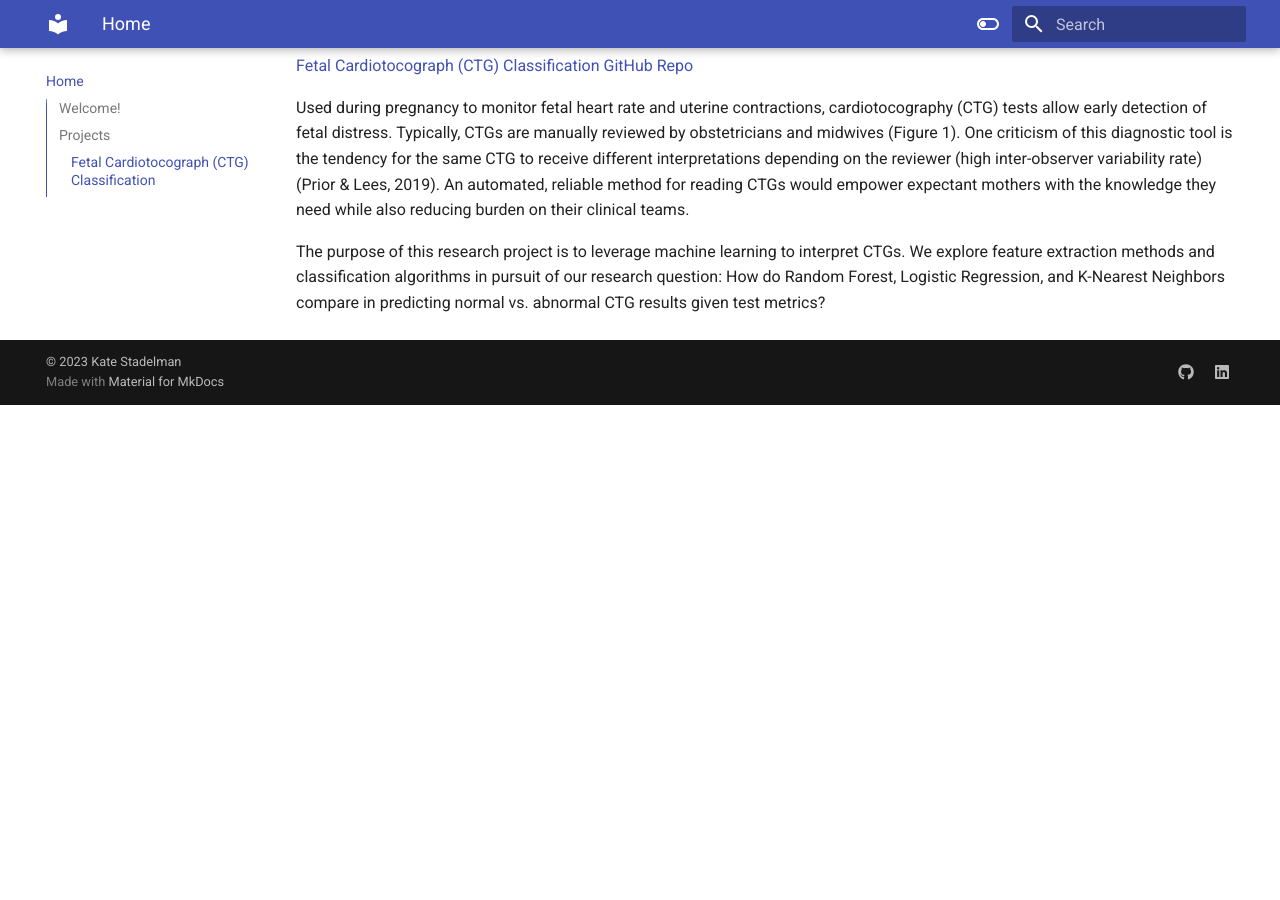
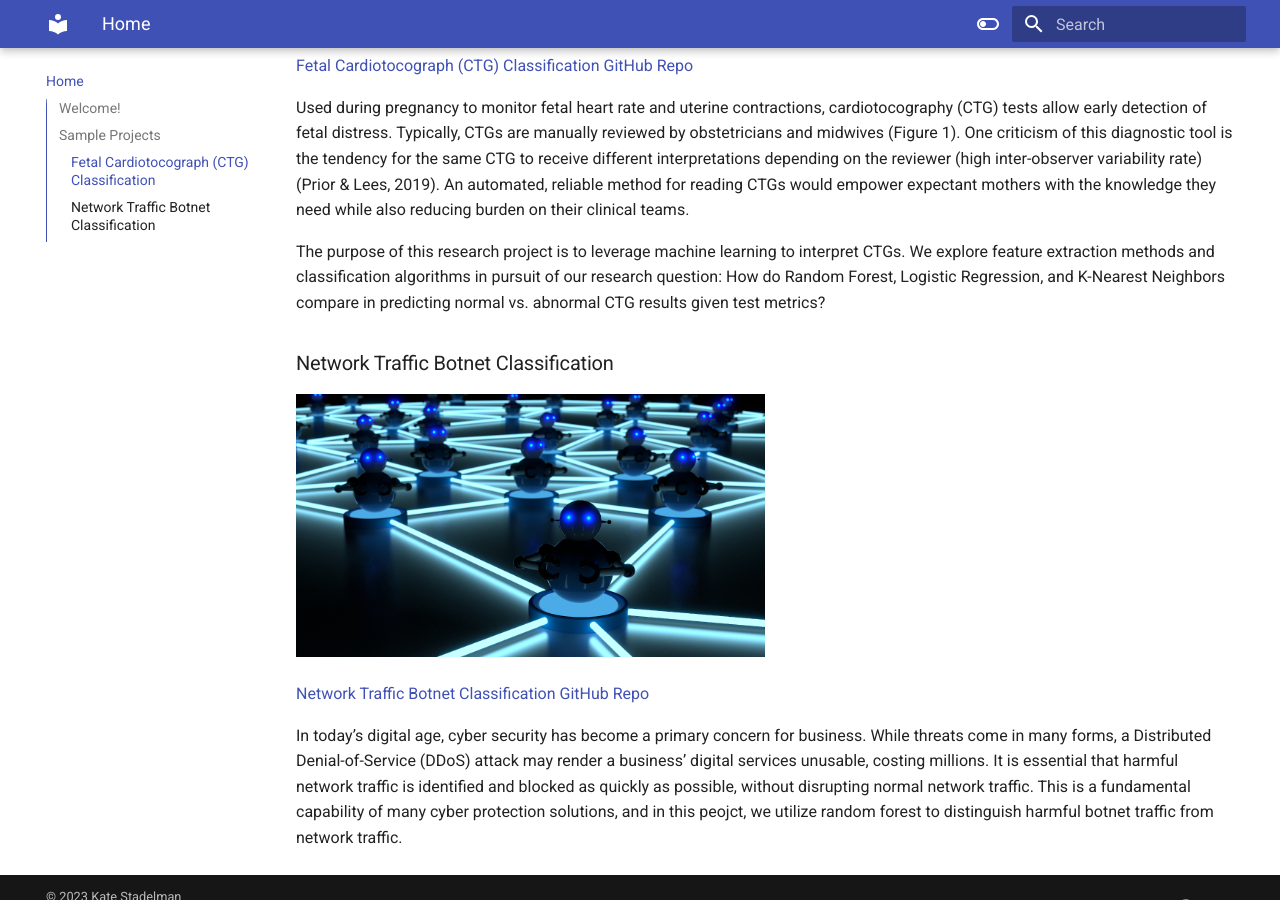
Before and after one commit to kaspii314/kaspii314, an MkDocs documentation site: the page built from docs/index.md, in a window 1280 px wide and 900 px high, scrolled down 1388 px. Built offline with MkDocs 1.6.1 and Material for MkDocs 9.7.7, drawn with Linux system fonts in a browser that asks for light colours; before the commit the page ends 1793 px from its top, so only the background shows below that; some of the changed text lies outside the part shown.

Commit message:
added botnet project

```diff
--- a/docs/index.md
+++ b/docs/index.md
@@ -12,7 +12,7 @@ As time passed, this hunger for answers evolved into a passion for math and turn
 
 I was fortunate enough to stumble into a career working with healthcare information and supporting payor systems. In the past decade, I've had the pleasure of tackling many rewarding problems, specializing in data engineering and warehousing, as well as advanced analytics. Recently, I obtained my Master’s of Science in Data Science from the University of Denver, and I am excited to be a part of the AI/ML transformation of our future.
 
-## Projects
+## Sample Projects
 
 ### Fetal Cardiotocograph (CTG) Classification
 
@@ -23,3 +23,11 @@ I was fortunate enough to stumble into a career working with healthcare informat
 Used during pregnancy to monitor fetal heart rate and uterine contractions, cardiotocography (CTG) tests allow early detection of fetal distress. Typically, CTGs are manually reviewed by obstetricians and midwives (Figure 1). One criticism of this diagnostic tool is the tendency for the same CTG to receive different interpretations depending on the reviewer (high inter-observer variability rate) (Prior & Lees, 2019). An automated, reliable method for reading CTGs would empower expectant mothers with the knowledge they need while also reducing burden on their clinical teams.
 
 The purpose of this research project is to leverage machine learning to interpret CTGs. We explore feature extraction methods and classification algorithms in pursuit of our research question: How do Random Forest, Logistic Regression, and K-Nearest Neighbors compare in predicting normal vs. abnormal CTG results given test metrics?
+
+### Network Traffic Botnet Classification
+
+![Kate Stadelman](img/botnet.jpg){ width="50%" }
+
+[Network Traffic Botnet Classification GitHub Repo](https://github.com/kaspii314/network_traffic_botnet_classification)
+
+In today’s digital age, cyber security has become a primary concern for business. While threats come in many forms, a Distributed Denial-of-Service (DDoS) attack may render a business’ digital services unusable, costing millions. It is essential that harmful network traffic is identified and blocked as quickly as possible, without disrupting normal network traffic. This is a fundamental capability of many cyber protection solutions, and in this peojct, we utilize random forest to distinguish harmful botnet traffic from network traffic.
```
Also changed, not shown: docs/img/botnet.jpg (added).
